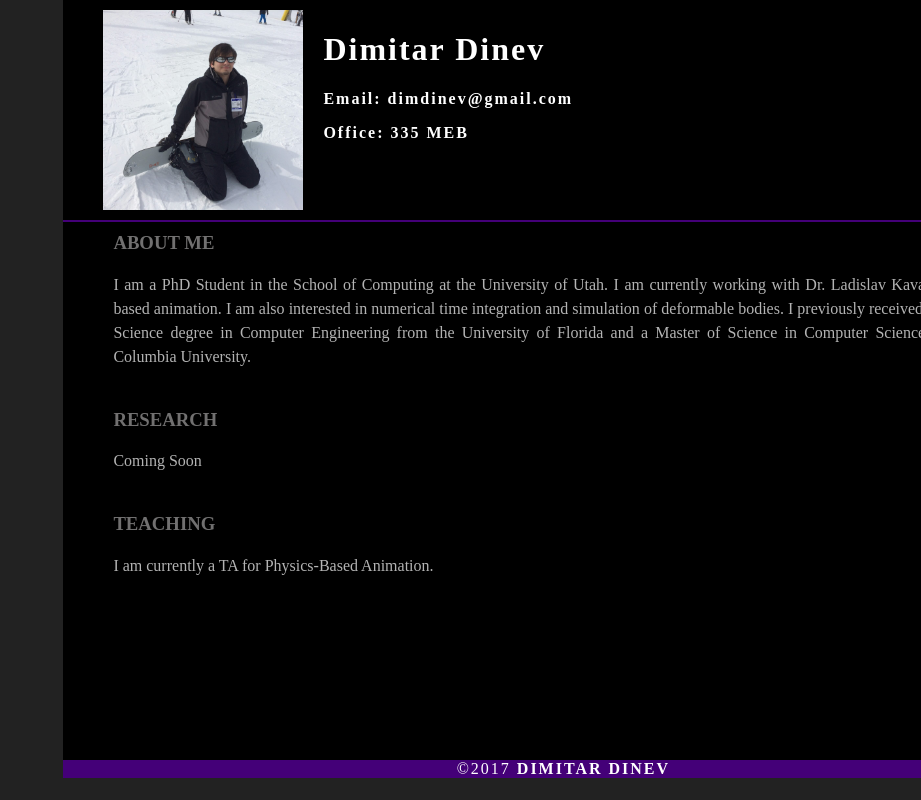
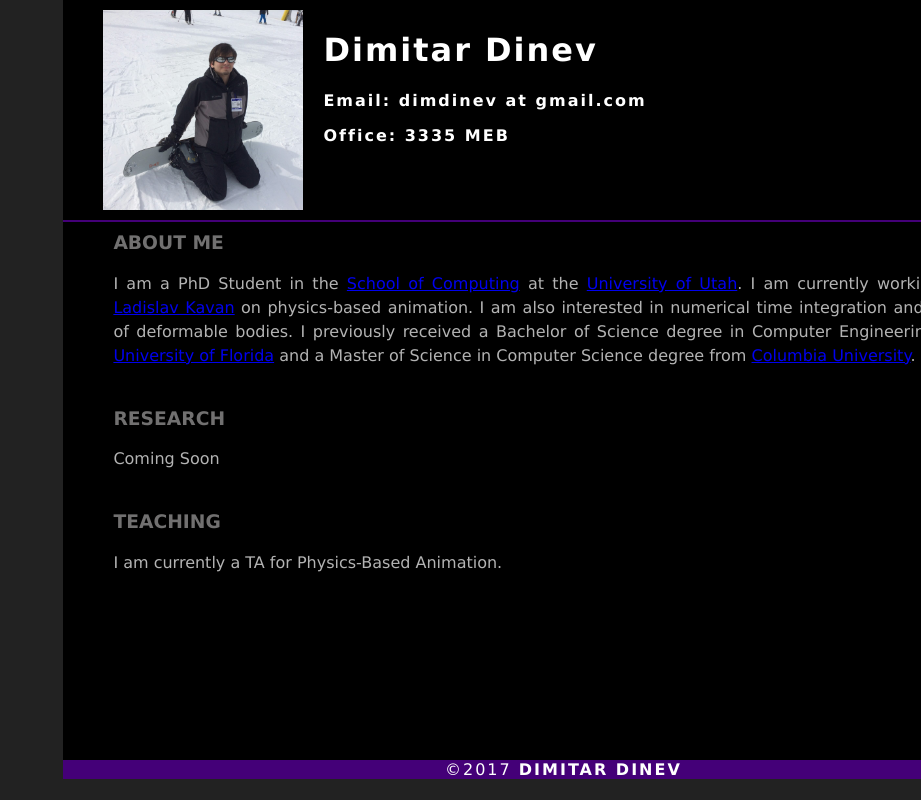
Before and after one commit to Dimitime/Dimitime.github.io, a plain HTML site: page index.html in a window 1280 px wide. Shown: the top 800 px of the page, without its empty margins (359-1280 px from the left). Drawn offline with Linux system fonts and the light colour scheme.

Commit message:
Added hyperlinks and changed fonts

```diff
--- a/css/style.css
+++ b/css/style.css
@@ -33,7 +33,7 @@
 	left: 20px;
 	font-weight: bold;
 	font-style: normal;
-	font-family: "Source Sans Pro";
+	font-family: "Lucida Sans Unicode";
 	text-align: left;
 	color: #FFFFFF;
 	letter-spacing: 2px;
@@ -44,7 +44,7 @@
 	left: 20px;
 	font-weight: bold;
 	font-style: normal;
-	font-family: "Source Sans Pro";
+	font-family: "Lucida Sans Unicode";
 	text-align: left;
 	color: #FFFFFF;
 	letter-spacing: 2px;
@@ -54,7 +54,7 @@
 	background-color: #000000;
 	width: 100%;
 	float: left;
-	font-family: "Source Sans Pro";
+	font-family: "Lucida Sans Unicode";
 	color: #343434;
 	padding-bottom: 15px;
 }
@@ -98,7 +98,7 @@
 	font-weight: lighter;
 	letter-spacing: 2px;
 	border-top-width: 2px;
-	font-family: "Source Sans Pro";
+	font-family: "Lucida Sans Unicode";
 }
 
 body {
--- a/index.html
+++ b/index.html
@@ -19,14 +19,14 @@
     <div class="primary_header">
       <img class="my_picture" src="images/profile_pic.jpg" alt=""/>
       <h1 class="title">Dimitar Dinev</h1>
-		<p class="contact" p>Email: dimdinev@gmail.com </p>
-		<p class="contact" p>Office: 335 MEB </p>
+		<p class="contact" p>Email: dimdinev at gmail.com </p>
+		<p class="contact" p>Office: 3335 MEB </p>
     </div>
   </header>
   <section>
     <article class="body">
       <h3>About Me</h3>
-      <p>I am a PhD Student in the School of Computing at the University of Utah. I am currently working with Dr. Ladislav Kavan on physics-based animation. I am also interested in numerical time integration and simulation of deformable bodies. I previously received a Bachelor of Science degree in Computer Engineering from the University of Florida and a Master of Science in Computer Science degree from Columbia University.</p>
+		<p>I am a PhD Student in the <a href="https://www.cs.utah.edu/">School of Computing</a> at the <a href="https://www.utah.edu/">University of Utah</a>. I am currently working with <a href="https://www.cs.utah.edu/~ladislav/">Dr. Ladislav Kavan</a> on physics-based animation. I am also interested in numerical time integration and simulation of deformable bodies. I previously received a Bachelor of Science degree in Computer Engineering from the <a href="http://www.ufl.edu/">University of Florida</a> and a Master of Science in Computer Science degree from <a href="https://www.columbia.edu/">Columbia University</a>.</p>
     </article>
     <article class="body">
       <h3>Research</h3>
```
